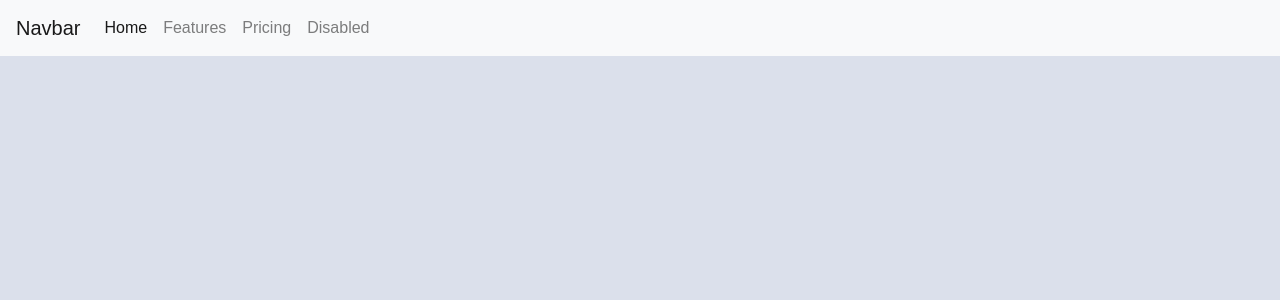
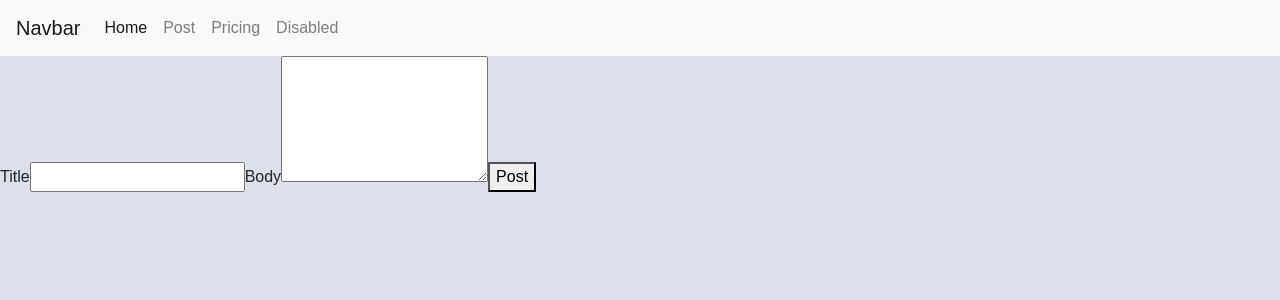
Before and after one commit to dlivingston866/new-project-2, a React (Create React App) app in the folder client/: page /post in a window 1280 px wide. Shown: the top 300 px of the page. Built offline with nearby package versions, Linux system fonts and the light colour scheme.

Commit message:
Post Addition

```diff
--- a/client/src/App.js
+++ b/client/src/App.js
@@ -5,15 +5,17 @@ import Landing from "./pages/landing";
 import Home from "./pages/home";
 import NavBar from "./pages/navbar";
 import "./App.css";
+import Post from "./pages/post";
 
 class App extends Component {
   render() {
     return (
       <Router>
         <div>
-          <NavBar/>
+          <NavBar />
           <Route exact path="/" component={Landing} />
           <Route exact path="/home" component={Home} />
+          <Route exact path="/post" component={Post} />
         </div>
       </Router>
     );
--- a/client/src/pages/navbar.js
+++ b/client/src/pages/navbar.js
@@ -1,7 +1,8 @@
 import React from "react";
+import { Link } from "react-router-dom";
 
-function NavBar (){
-    return(
+function NavBar() {
+  return (
     <nav className="navbar navbar-expand-lg navbar-light bg-light">
       <a className="navbar-brand" href="#">
         Navbar
@@ -20,14 +21,14 @@ function NavBar (){
       <div className="collapse navbar-collapse" id="navbarNav">
         <ul className="navbar-nav">
           <li className="nav-item active">
-              <a className="nav-link" href="#">
-                Home <span className="sr-only">(current)</span>
-              </a>
+            <Link className="nav-link" to="/">
+              Home
+            </Link>
           </li>
           <li className="nav-item">
-              <a className="nav-link" href="#">
-                Features
-              </a>
+            <Link className="nav-link" to="/post">
+              Post
+            </Link>
           </li>
           <li className="nav-item">
             <a className="nav-link" href="#">
@@ -42,7 +43,7 @@ function NavBar (){
         </ul>
       </div>
     </nav>
-    )
+  );
 }
 
 export default NavBar;
--- /dev/null
+++ b/client/src/pages/post.js
@@ -0,0 +1,32 @@
+import React, { useState } from "react";
+import axios from "axios";
+
+function Post() {
+  const [title, setTitle] = useState("");
+  const [body, setBody] = useState("");
+  const [user, setUser] = useState(localStorage.getItem("id"));
+
+  const post = () => {
+    axios({
+      method: "POST",
+      data: {
+        title: title,
+        body: body,
+        user: user,
+      },
+      withCredentials: true,
+      url: "/post",
+    }).then((res) => console.log(res));
+  };
+
+  return (
+    <div>
+      <label>Title</label>
+      <input type="text" onChange={(e) => setTitle(e.target.value)} />
+      <label>Body</label>
+      <textarea rows="5" onChange={(e) => setBody(e.target.value)}></textarea>
+      <button onClick={post}>Post</button>
+    </div>
+  );
+}
+export default Post;
```
Also changed, not shown: 2 other files (tests, documents, lock files or other folders). Lines whose indentation alone changed are shown as unchanged.
